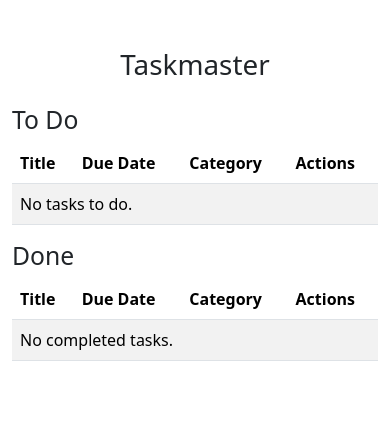
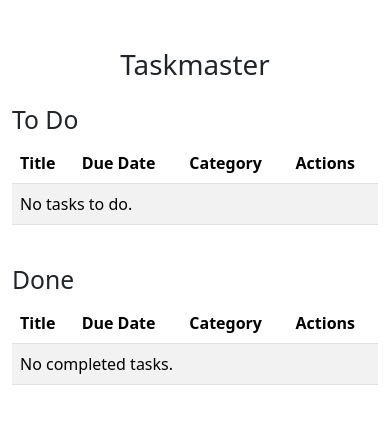
Before and after one commit to DavidShergold/taskmaster, a Django app: page / in a window 390 px wide. Shown: the top 424 px of the page. Run offline with Django 4.2, Linux system fonts and the light colour scheme; data that the repository does not hold is empty; some web fonts are replaced.

Commit message:
added responsiveness

```diff
--- a/tasks/templates/tasks/index.html
+++ b/tasks/templates/tasks/index.html
@@ -4,16 +4,17 @@
 <head>
     <meta charset="UTF-8">
     <title>Taskmaster</title>
+    <meta name="viewport" content="width=device-width, initial-scale=1">
     <link rel="stylesheet" href="{% static 'tasks/styles.css' %}">
     <link href="https://cdn.jsdelivr.net/npm/bootstrap@5.3.3/dist/css/bootstrap.min.css" rel="stylesheet">
-    <!-- Font Awesome and Bootstrap already included -->
 </head>
 <body>
     <div class="container mt-5">
         <h1 class="mb-4 text-center">Taskmaster</h1>
         <div class="row">
-            <div class="col-md-6">
+            <div class="col-12 col-lg-6 mb-4">
                 <h2>To Do</h2>
+                <div class="table-responsive">
                     <table class="table table-striped">
                         <thead>
                             <tr>
@@ -41,8 +42,10 @@
                         </tbody>
                     </table>
                 </div>
-            <div class="col-md-6">
+            </div>
+            <div class="col-12 col-lg-6 mb-4">
                 <h2>Done</h2>
+                <div class="table-responsive">
                     <table class="table table-striped">
                         <thead>
                             <tr>
@@ -72,5 +75,6 @@
                 </div>
             </div>
         </div>
+    </div>
 </body>
 </html>
```
Lines whose indentation alone changed are shown as unchanged.
